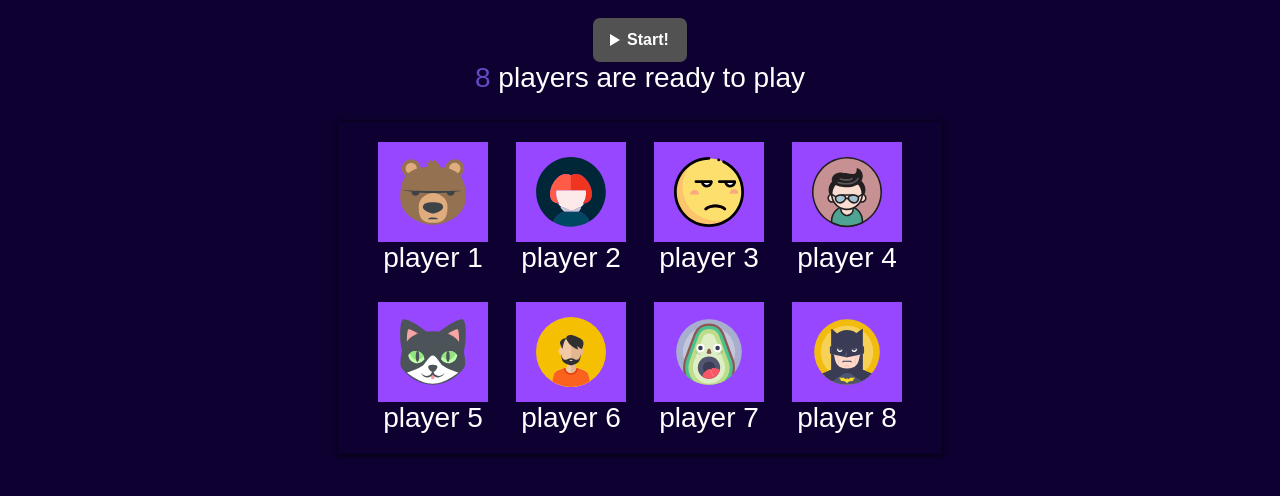
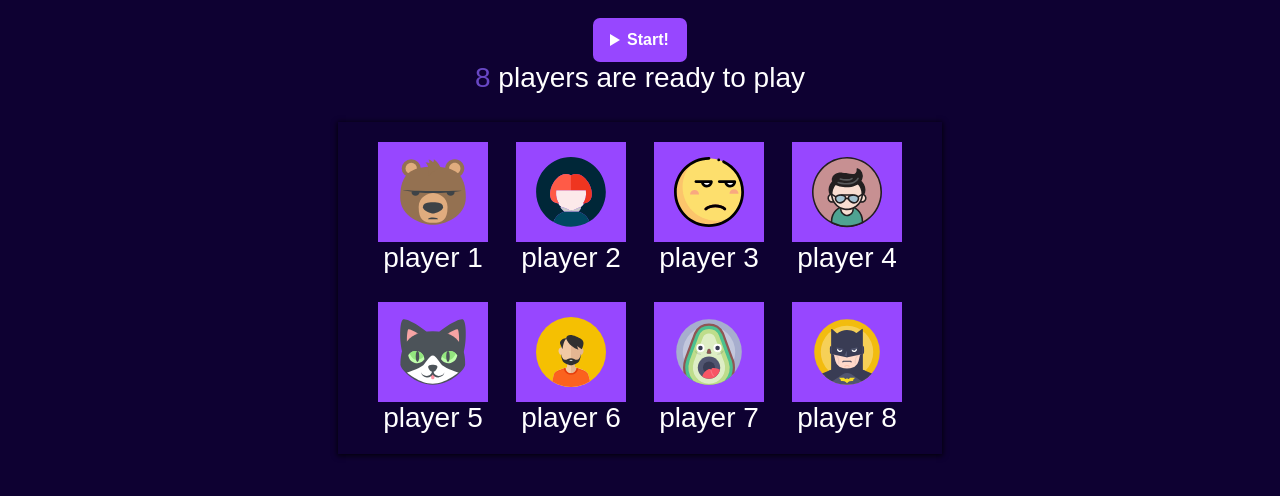
Before and after one commit to mr-funtor/class-kahoot, a React (Vite) app: page /hostwaiting in a window 1280 px wide. Shown: the part 218-714 px from the top of the page. Built offline with nearby package versions, Linux system fonts and the light colour scheme; a web font is replaced by a local one.

Commit message:
clean up

```diff
--- a/src/pages/hostSide/HostWaiting/index.jsx
+++ b/src/pages/hostSide/HostWaiting/index.jsx
@@ -13,7 +13,8 @@ import {
 } from "../../../assets";
 import { useState } from "react";
 
-const dummyAvatars = [
+const HostWaiting = ({ gamePin }) => {
+  const players = [
     { image: img1 },
     { image: img2 },
     { image: img3 },
@@ -23,10 +24,6 @@ const dummyAvatars = [
     { image: img7 },
     { image: img8 },
   ];
-
-const HostWaiting = ({ gamePin, players = [] }) => {
-  const [allPlayers, setAllPlayers] = useState(dummyAvatars);
-
   return (
     <div className={styles.HostWaiting}>
       <h1>Get ready to play!</h1>
@@ -56,26 +53,13 @@ const HostWaiting = ({ gamePin, players = [] }) => {
         disabled={players.length < 2}
       />
 
-      {/* USING DATA COMING FROM REAL PLAYERS DESTRUCTURED ABOVE */}
-      {/* <div className={styles.playerSection}>
-        <p>{players.length} are ready to play</p>
+      <div className={styles.playerSection}>
+        <p>
+          <span style={{ color: "#6847c4" }}>{players.length}</span> players are
+          ready to play
+        </p>
+        <div className={styles.userAviBox}>
           {players.map((item, index) => (
-          <div key={index}>
-            <img
-              src={item.image}
-              alt={`player ${index + 1}`}
-              className={styles.playerAvatar}
-            />
-            <p>{`player ${index + 1}`}</p>
-          </div>
-        ))}
-      </div> */}
-
-      {/* using dummy data */}
-      <div className={styles.playerSection}>
-        <p><span style={{color: '#6847c4'}}>{allPlayers.length}</span> players are ready to play</p>
-        <div className={styles.userAviBox}>
-          {allPlayers.map((item, index) => (
             <div className={styles.allPlayerSection} key={index}>
               <img
                 src={item.image}
```
Lines whose indentation alone changed are shown as unchanged.
